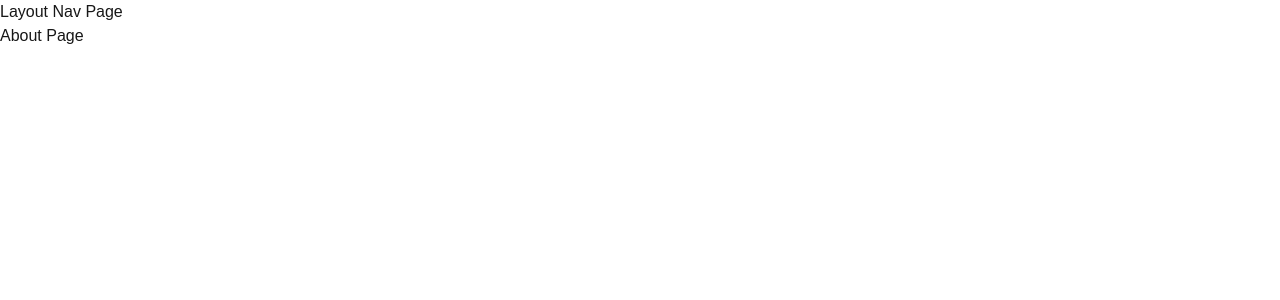
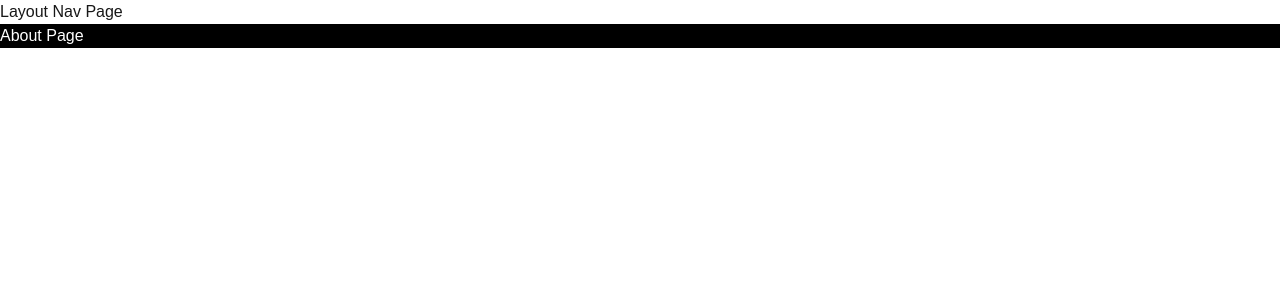
Before and after one commit to myomarlar/stack-Overflow, a Next.js app: page /About in a window 1280 px wide. Shown: the top 300 px of the page. Built offline with nearby package versions, Linux system fonts and the light colour scheme.

Commit message:
about css

```diff
--- a/app/About/page.tsx
+++ b/app/About/page.tsx
@@ -1,5 +1,5 @@
 /** @format */
 
 export default function about() {
-  return <div>About Page</div>;
+  return <div className='bold bg-black text-white '>About Page</div>;
 }
```
